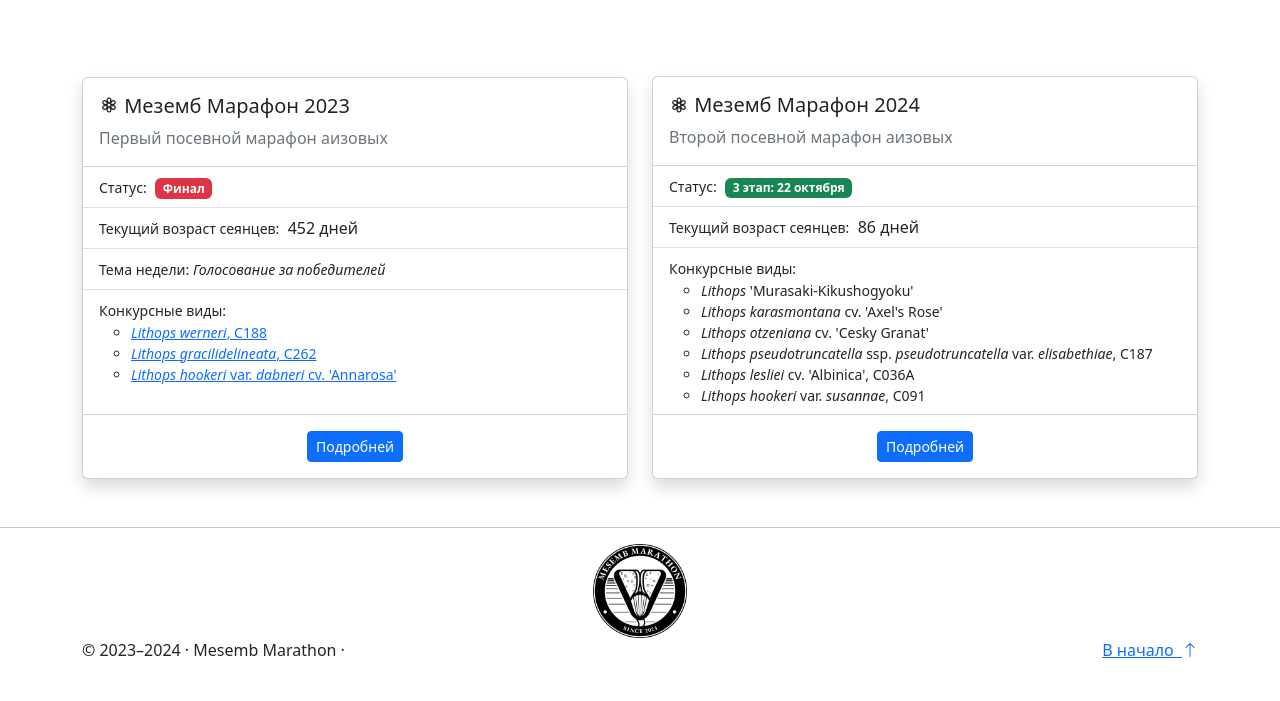
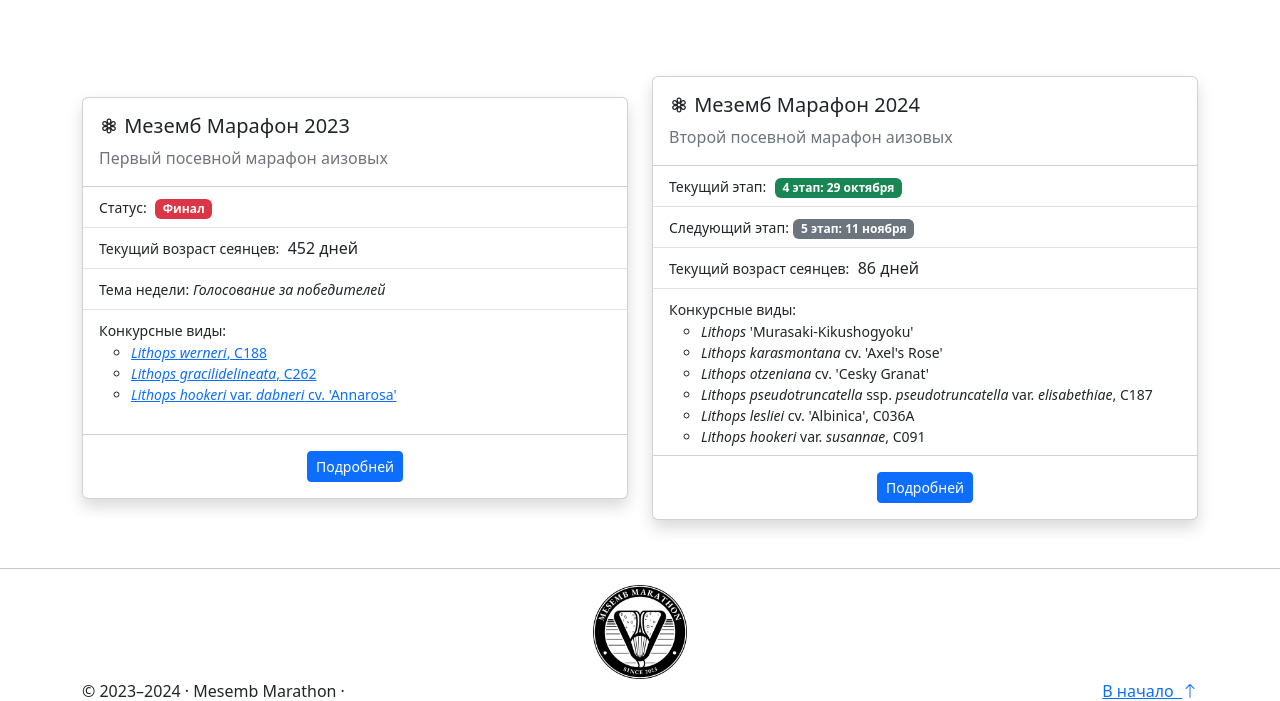
Before and after one commit to Square-Pot/lithops-life, a Django app: page /marathon/ in a window 1280 px wide. Shown: the part 68-769 px from the top of the page. Before the commit the page ends 726 px from the top, so only its background shows below. Run offline with Django 4.2, Linux system fonts and the light colour scheme; parts of the project's set-up code (start-up, migrations or seed data) failed here and were passed over.

Commit message:
upd: main page

```diff
--- a/app/marathon/templates/marathon/index.html
+++ b/app/marathon/templates/marathon/index.html
@@ -46,7 +46,8 @@
             <p class="card-text text-secondary">Второй посевной марафон аизовых</p>
           </div>
           <ul class="list-group list-group-flush">
-            <li class="list-group-item"><small>Статус:</small>&nbsp; <span class="badge text-bg-success">3 этап: 22 октября</span></li>
+            <li class="list-group-item"><small>Текущий этап:</small>&nbsp; <span class="badge text-bg-success">4 этап: 29 октября</span></li>
+            <li class="list-group-item"><small>Следующий этап:</small>&nbsp;<span class="badge text-bg-secondary">5 этап: 11 ноября</span></li>
             <li class="list-group-item"><small>Текущий возраст сеянцев:</small>&nbsp; {{ m2_age }} дней</li>
             <li class="list-group-item">
               <small>
```
